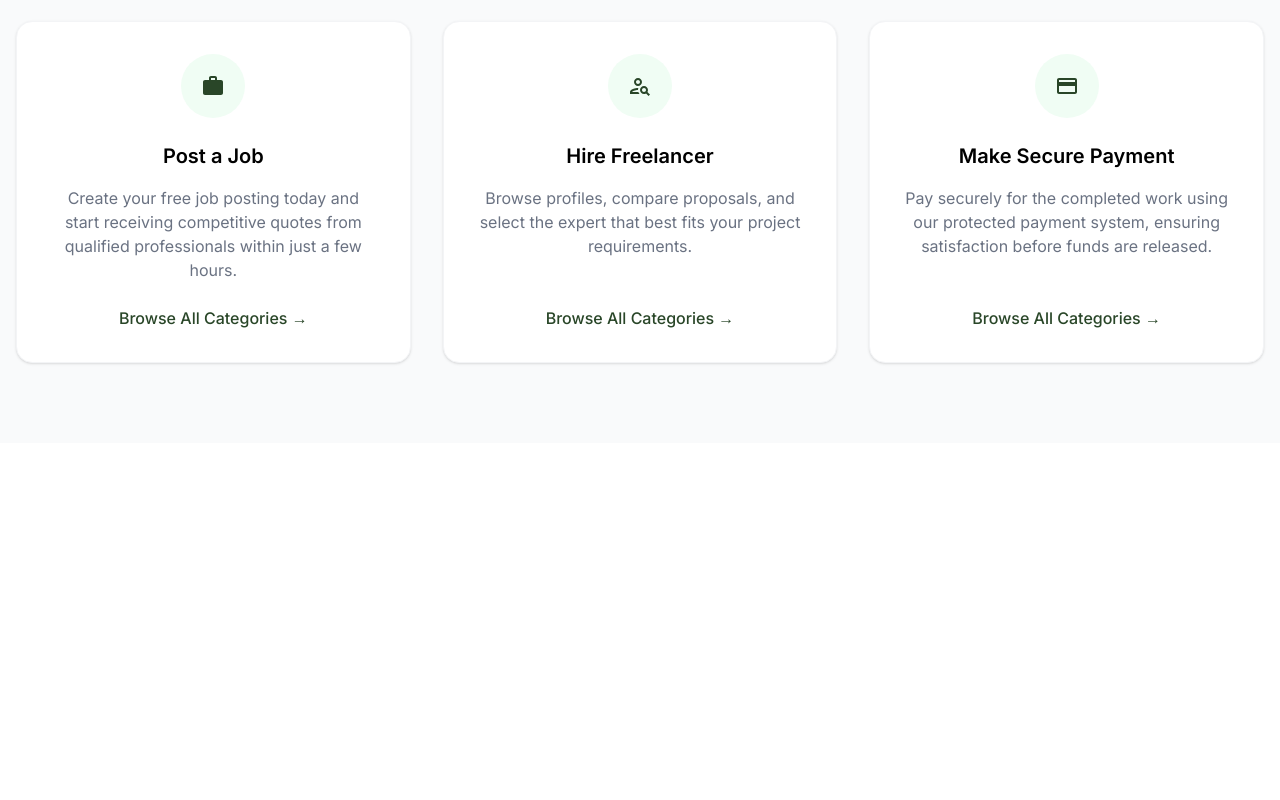
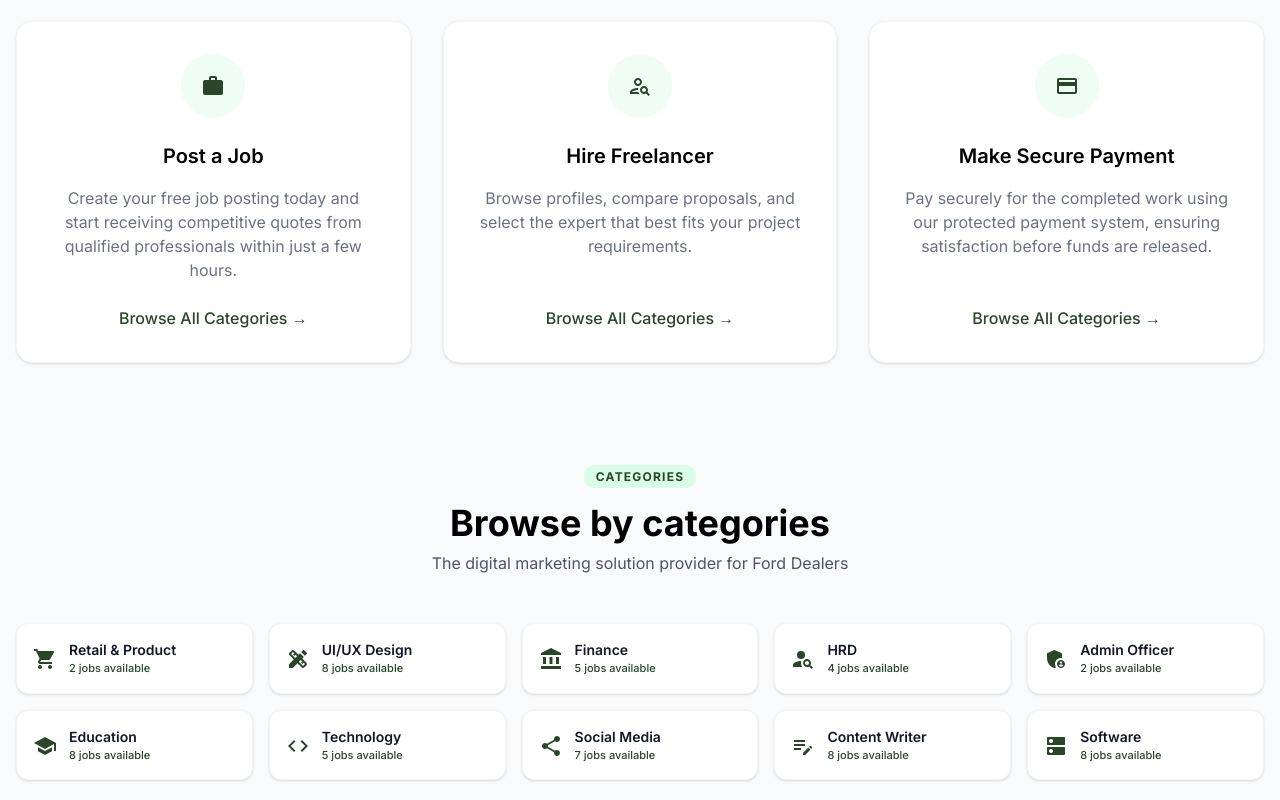
Before and after one commit to patoryann-collab/world-of-support, a Next.js app: page / in a window 1280 px wide. Shown: the part 1092-1892 px from the top of the page. Before the commit the page ends 1535 px from the top, so only its background shows below. Built offline with nearby package versions, Linux system fonts and the light colour scheme.

Commit message:
categories section

```diff
--- a/src/app/page.tsx
+++ b/src/app/page.tsx
@@ -3,6 +3,7 @@
 import Hero from '@/components/home/Hero'; // Importez votre nouveau composant
 import TrustBar from '@/components/home/TrustBar';
 import HowItWorks from '@/components/home/HowItWorks';
+import Categories from '../components/home/Categories';
 
 const mockPageData = [
   {
@@ -24,6 +25,7 @@ export default function Home() {
       <Hero />
       <TrustBar />
       <HowItWorks />
+      <Categories />
     </main>
   );
 }
--- a/src/components/home/Categories.tsx
+++ b/src/components/home/Categories.tsx
@@ -0,0 +1,63 @@
+'use client';
+
+import React from 'react';
+import Link from 'next/link';
+import ShoppingCartIcon from '@mui/icons-material/ShoppingCart';
+import DesignServicesIcon from '@mui/icons-material/DesignServices';
+import AccountBalanceIcon from '@mui/icons-material/AccountBalance';
+import PersonSearchIcon from '@mui/icons-material/PersonSearch';
+import AdminPanelSettingsIcon from '@mui/icons-material/AdminPanelSettings';
+import SchoolIcon from '@mui/icons-material/School';
+import CodeIcon from '@mui/icons-material/Code';
+import ShareIcon from '@mui/icons-material/Share';
+import EditNoteIcon from '@mui/icons-material/EditNote';
+import DnsIcon from '@mui/icons-material/Dns';
+
+export default function Categories() {
+  const categories = [
+    { title: "Retail & Product", count: "2 jobs available", slug: "retail-product", icon: <ShoppingCartIcon /> },
+    { title: "UI/UX Design", count: "8 jobs available", slug: "ui-ux-design", icon: <DesignServicesIcon /> },
+    { title: "Finance", count: "5 jobs available", slug: "finance", icon: <AccountBalanceIcon /> },
+    { title: "HRD", count: "4 jobs available", slug: "hrd", icon: <PersonSearchIcon /> },
+    { title: "Admin Officer", count: "2 jobs available", slug: "admin-officer", icon: <AdminPanelSettingsIcon /> },
+    { title: "Education", count: "8 jobs available", slug: "education", icon: <SchoolIcon /> },
+    { title: "Technology", count: "5 jobs available", slug: "technology", icon: <CodeIcon /> },
+    { title: "Social Media", count: "7 jobs available", slug: "social-media", icon: <ShareIcon /> },
+    { title: "Content Writer", count: "8 jobs available", slug: "content-writer", icon: <EditNoteIcon /> },
+    { title: "Software", count: "8 jobs available", slug: "software", icon: <DnsIcon /> },
+  ];
+
+  return (
+    <section className="py-5 bg-gray-50">
+      <div className="container mx-auto px-4">
+        {/* Header Section */}
+        <div className="text-center mb-12">
+          <span className="uppercase text-xs font-bold text-world-green tracking-widest bg-green-100 px-3 py-1 rounded-full">
+            Categories
+          </span>
+          <h2 className="text-4xl font-bold mt-4 mb-2">Browse by categories</h2>
+          <p className="text-gray-600">The digital marketing solution provider for Ford Dealers</p>
+        </div>
+
+        {/* Categories Grid */}
+        <div className="grid grid-cols-1 sm:grid-cols-2 md:grid-cols-3 lg:grid-cols-5 gap-4">
+          {categories.map((cat, index) => (
+            <Link
+              key={index}
+              href={`/services/jobs?category=${cat.slug}`}
+              className="bg-white p-4 rounded-xl border border-gray-100 shadow-sm hover:shadow-lg hover:border-world-green transition-all duration-300 flex items-center gap-3 cursor-pointer group"
+            >
+              <div className="text-world-green group-hover:scale-110 transition-transform">
+                {cat.icon}
+              </div>
+              <div>
+                <h3 className="font-semibold text-sm text-gray-900">{cat.title}</h3>
+                <p className="text-[11px] text-world-green font-medium">{cat.count}</p>
+              </div>
+            </Link>
+          ))}
+        </div>
+      </div>
+    </section>
+  );
+}
```
